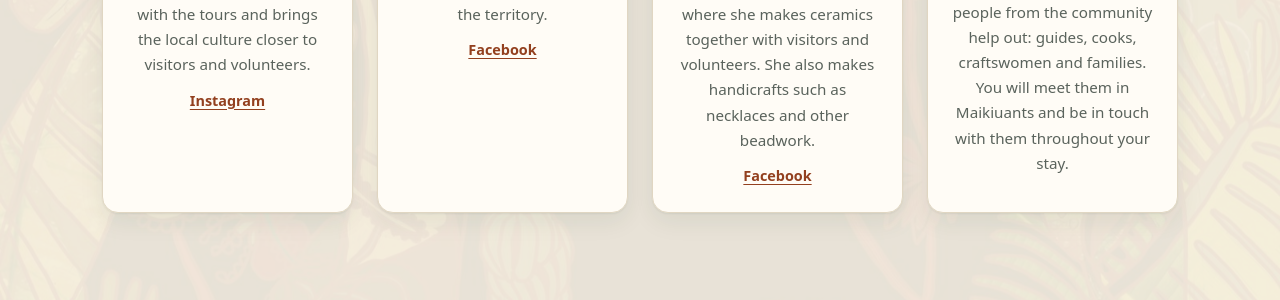
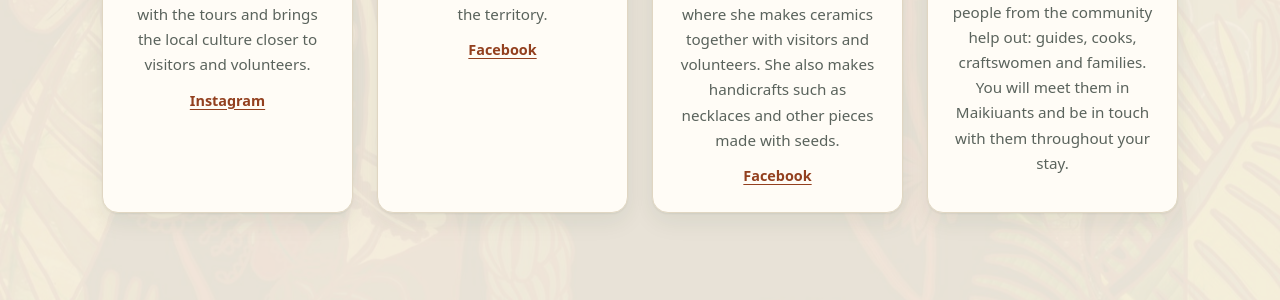
Before and after one commit to Kampuntin-Maikiuants/Kampuntin-Maikiuants.github.io, a Jekyll site: the page built from pages/en/people.html, in a window 1280 px wide and 900 px high, scrolled down 1406 px. Shown: the part 306-606 px from the top of the window. Built offline with Jekyll 4.4.1, drawn with Linux system fonts in a browser that asks for light colours; some of the changed text lies outside the part shown.

```diff
--- a/_data/team.yml
+++ b/_data/team.yml
@@ -102,10 +102,10 @@
     - { name: Facebook, url: "https://www.facebook.com/elvia.ankuash" }
   role: { es: "Responsable de la alfarería", en: "Head of the pottery workshop", fr: "Responsable de l’atelier de poterie" }
   bio:
-    es: "Dirige la alfarería y hace artesanía con cuentas, como collares."
-    en: "Runs the pottery workshop and makes beadwork such as necklaces."
-    fr: "Dirige l’atelier de poterie et fait de l’artisanat en perles, comme des colliers."
+    es: "Dirige la alfarería y hace artesanía con semillas, como collares."
+    en: "Runs the pottery workshop and makes seed jewellery such as necklaces."
+    fr: "Dirige l’atelier de poterie et fait de l’artisanat en graines, comme des colliers."
   details:
-    es: "Elvia dirige la alfarería de Maikiuants, donde hace cerámica junto con los visitantes y los voluntarios. También hace artesanía, como collares y otras piezas con cuentas."
-    en: "Elvia runs the pottery workshop in Maikiuants, where she makes ceramics together with visitors and volunteers. She also makes handicrafts such as necklaces and other beadwork."
-    fr: "Elvia dirige l’atelier de poterie de Maikiuants, où elle fait de la céramique avec les visiteurs et les bénévoles. Elle fabrique aussi de l’artisanat, comme des colliers et d’autres bijoux en perles."
+    es: "Elvia dirige la alfarería de Maikiuants, donde hace cerámica junto con los visitantes y los voluntarios. También hace artesanía, como collares y otras piezas con semillas."
+    en: "Elvia runs the pottery workshop in Maikiuants, where she makes ceramics together with visitors and volunteers. She also makes handicrafts such as necklaces and other pieces made with seeds."
+    fr: "Elvia dirige l’atelier de poterie de Maikiuants, où elle fait de la céramique avec les visiteurs et les bénévoles. Elle fabrique aussi de l’artisanat, comme des colliers et d’autres bijoux en graines."
```
